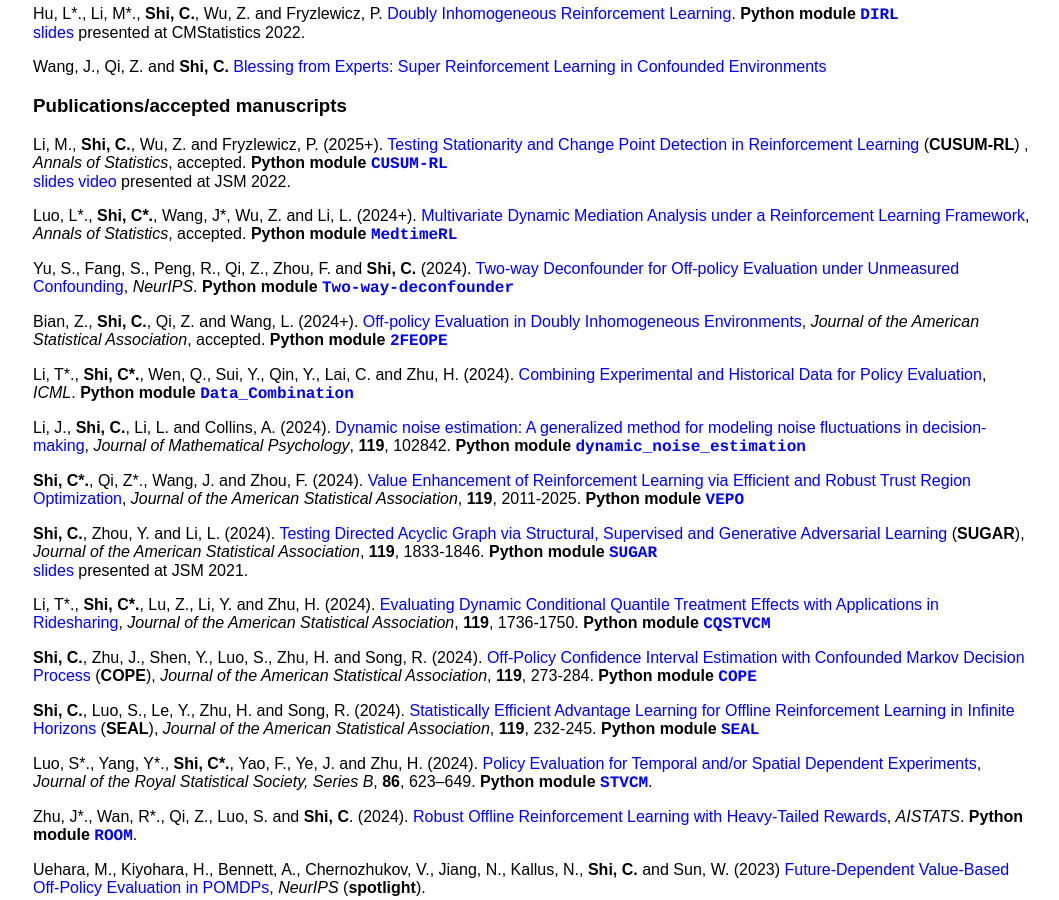
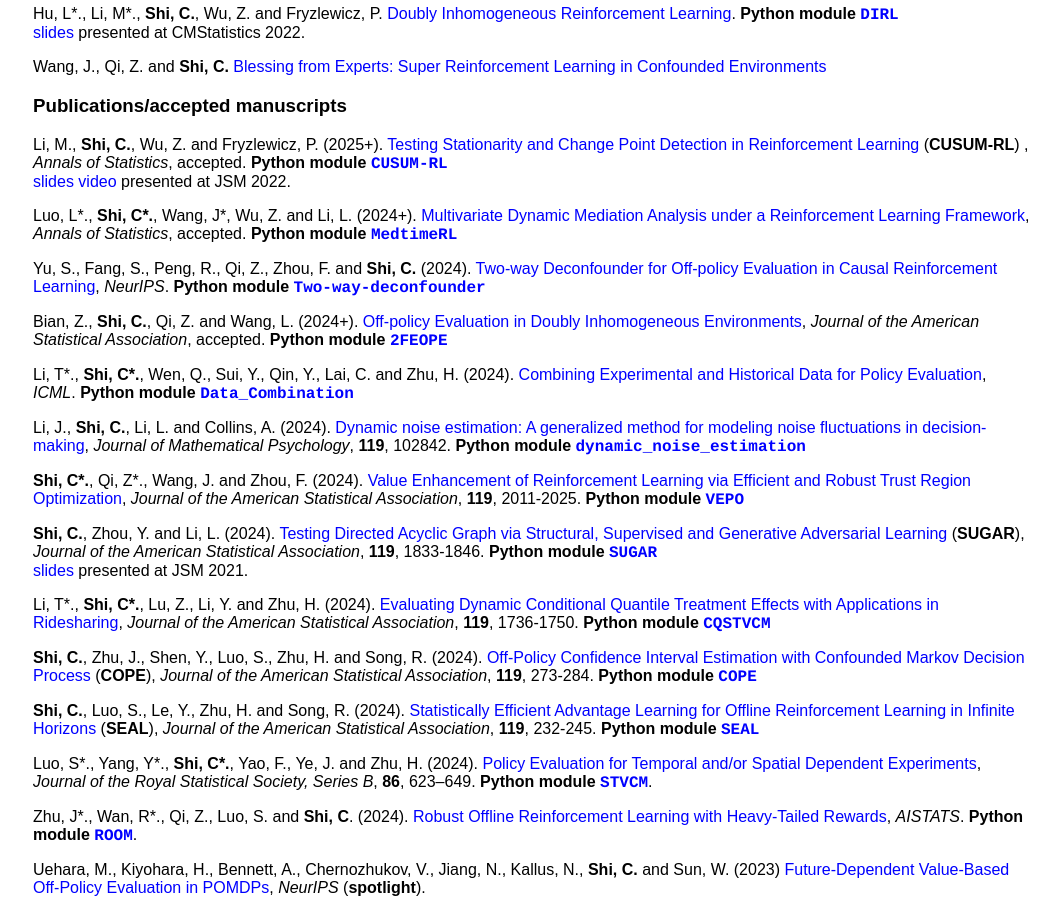
Before and after one commit to callmespring/callmespring.github.io, a Jekyll site: the page built from publication.md, in a window 1280 px wide and 900 px high, scrolled down 743 px. Shown: the whole window, without its empty margins (107-1166 px from the left). Built offline with Jekyll 4.4.1, drawn with Linux system fonts in a browser that asks for light colours.

Commit message:
Update publication.md

```diff
--- a/publication.md
+++ b/publication.md
@@ -56,7 +56,7 @@ Reinforcement Learning](https://arxiv.org/pdf/2203.01707.pdf) (**CUSUM-RL**) , _
 
 Luo, L\*., **Shi, C\*.**, Wang, J\*, Wu, Z. and Li, L. (2024+). [Multivariate Dynamic Mediation Analysis under a Reinforcement Learning Framework](https://arxiv.org/pdf/2310.16203.pdf), _Annals of Statistics_, accepted. **Python module** [<span style="font-family:courier;">**MedtimeRL**</span>](https://github.com/jtwang95/MedtimeRL)
 
-Yu, S., Fang, S., Peng, R., Qi, Z., Zhou, F. and **Shi, C.** (2024). [Two-way Deconfounder for Off-policy Evaluation under Unmeasured Confounding](https://openreview.net/pdf?id=Lu9Rasfmjj), _NeurIPS_.  **Python module** [<span style="font-family:courier;">**Two-way-deconfounder**</span>](https://github.com/fsmiu/Two-way-Deconfounder)
+Yu, S., Fang, S., Peng, R., Qi, Z., Zhou, F. and **Shi, C.** (2024). [Two-way Deconfounder for Off-policy Evaluation in Causal Reinforcement Learning](https://openreview.net/pdf?id=Lu9Rasfmjj), _NeurIPS_.  **Python module** [<span style="font-family:courier;">**Two-way-deconfounder**</span>](https://github.com/fsmiu/Two-way-Deconfounder)
 
 Bian, Z., **Shi, C.**, Qi, Z. and Wang, L. (2024+). [Off-policy Evaluation in Doubly
 Inhomogeneous Environments](https://arxiv.org/pdf/2306.08719.pdf), _Journal of the American Statistical Association_, accepted. **Python module** [<span style="font-family:courier;">**2FEOPE**</span>](https://github.com/ZeyuBian/2FEOPE)
```
